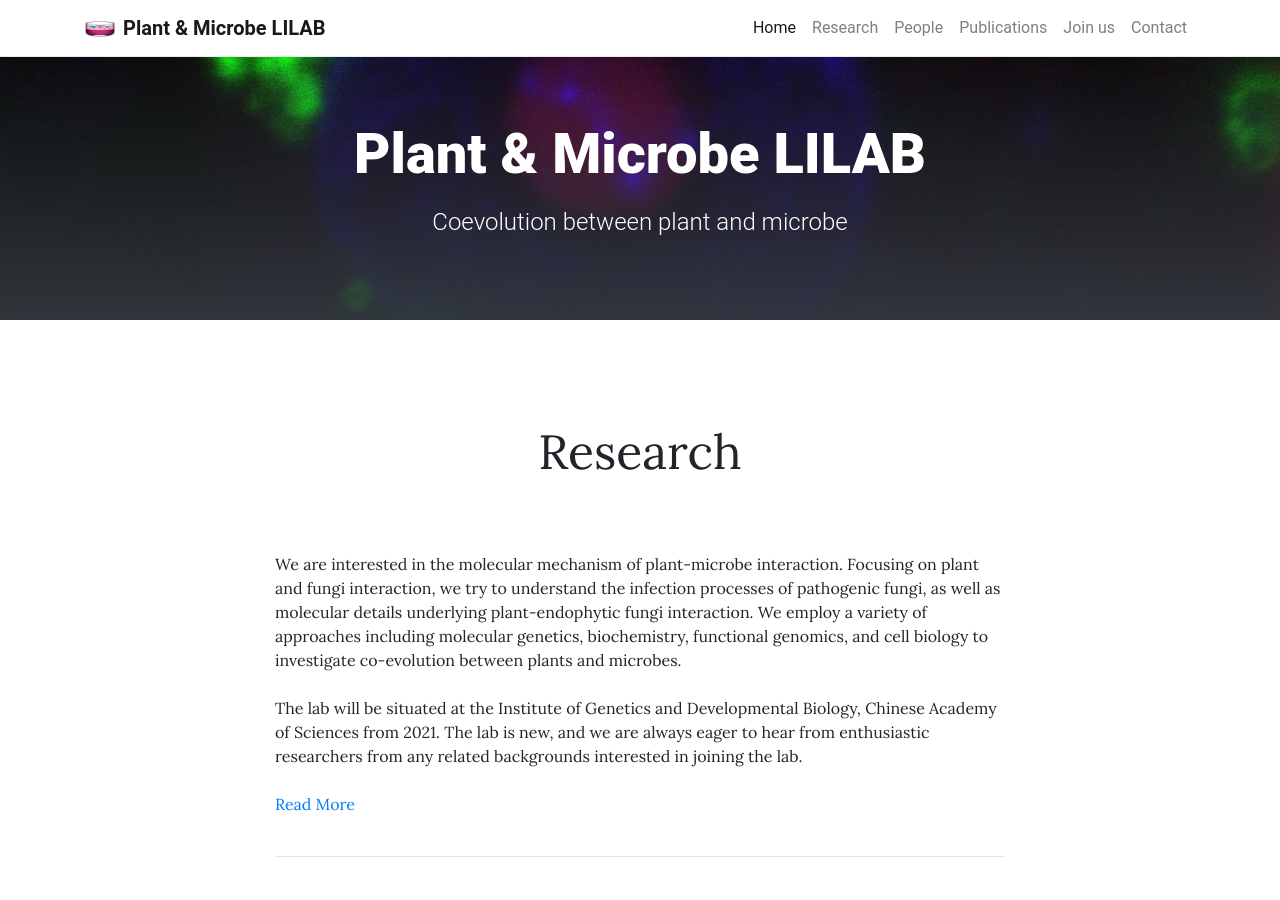
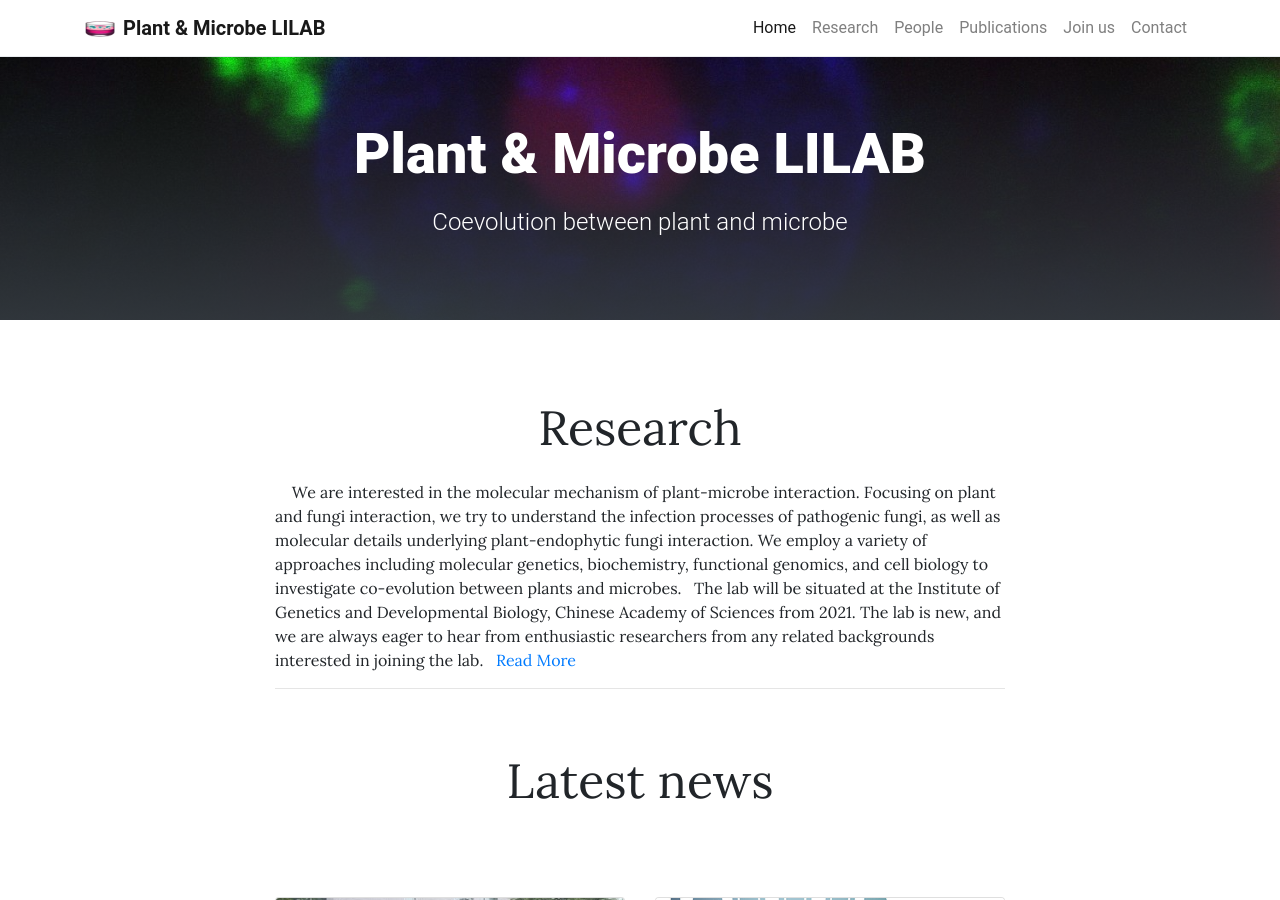
Before and after one commit to leili-plantmicrobe/leili-plantmicrobe.github.io, a Jekyll site: the page built from pages/home.md, in a window 1280 px wide and 900 px high. Built offline with Jekyll 4.4.1, drawn with Linux system fonts in a browser that asks for light colours.

Commit message:
Update home.md

```diff
--- a/pages/home.md
+++ b/pages/home.md
@@ -5,29 +5,30 @@ description: Coevolution between plant and microbe
 background: /assets/img/1_14.jpg
 permalink: /
 ---
-<br/>
-<br/>
+&nbsp;
+&nbsp;
 <p align="center">
 <font size="20">
 Research
 </font>
 </p>
-<br/><br/>
+&nbsp;
+&nbsp;
 We are interested in the molecular mechanism of plant-microbe interaction. Focusing on plant and fungi interaction, we try to understand the infection processes of pathogenic fungi, as well as molecular details underlying plant-endophytic fungi interaction. We employ a variety of approaches including molecular genetics, biochemistry, functional genomics, and cell biology to investigate co-evolution between plants and microbes.
-<br/>
-<br/>
+&nbsp;
 The lab will be situated at the Institute of Genetics and Developmental Biology, Chinese Academy of Sciences from 2021. The lab is new, and we are always eager to hear from enthusiastic researchers from any related backgrounds interested in joining the lab.
-<br/>
-<br/>
+&nbsp;
 [Read More](/about/)
-<br/><br/>
+&nbsp;
+&nbsp;
 
 ---
-<br/>
+&nbsp;
+&nbsp;
 <p align="center">
 <font size="16">
 Latest news
 </font>
 </p>
-<br/>
-<br/>
+&nbsp;
+&nbsp;
```
